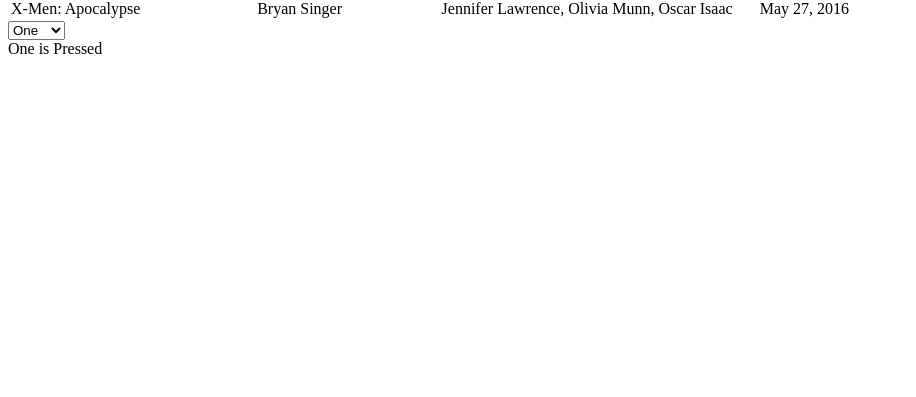
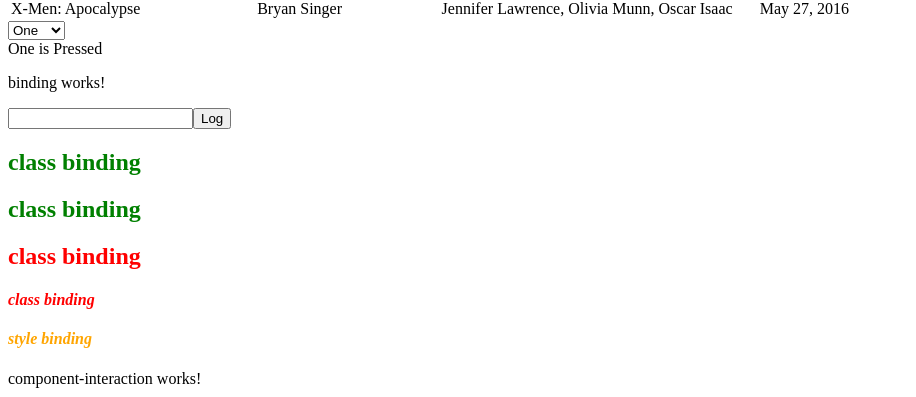
Before and after one commit to kirans4976/AngularApp, an Angular app: page / in a window 1280 px wide. Shown: the part 555-952 px from the top of the page, without its empty margins (0-916 px from the left). Before the commit the page ends 800 px from the top, so only its background shows below. Built offline with nearby package versions, Linux system fonts and the light colour scheme.

Commit message:
Added Binding,Interaction componets

```diff
--- a/src/app/app.component.html
+++ b/src/app/app.component.html
@@ -8,3 +8,6 @@
 <input type="button" [disabled]="isDisabled" value="Submit" />
 <!-- app-directives component wii be bind -->
 <app-directives></app-directives>
+<app-binding></app-binding>
+<app-component-interaction (childEvent)="message=$event" [parentData]=" 'Kiran' "></app-component-interaction>
+<h1>{{message}}</h1>
--- a/src/app/app.component.ts
+++ b/src/app/app.component.ts
@@ -11,5 +11,5 @@
 
   imgUrl="https://static.javatpoint.com/tutorial/angular7/images/angular-7-logo.png";
   isDisabled=true;
-
+  public message = "";
 }
--- a/src/app/app.module.ts
+++ b/src/app/app.module.ts
@@ -6,11 +6,15 @@
 import { DirectivesComponent } from './directives/directives.component';
 
 import {FormsModule} from '@angular/forms'; //for using  ngModel in app-directives component
+import { BindingComponent } from './binding/binding.component';
+import { ComponentInteractionComponent } from './component-interaction/component-interaction.component'; //for using  ngModel in app-directives component
 
 @NgModule({
   declarations: [
     AppComponent,
-    DirectivesComponent
+    DirectivesComponent,
+    BindingComponent,
+    ComponentInteractionComponent
   ],
   imports: [
     BrowserModule,
--- /dev/null
+++ b/src/app/binding/binding.component.css
@@ -0,0 +1,11 @@
+.text-success {
+    color: green;
+}
+
+.text-danger {
+    color: red;
+}
+
+.text-special {
+    font-style: italic;
+}
--- /dev/null
+++ b/src/app/binding/binding.component.html
@@ -0,0 +1,26 @@
+<p>binding works!</p>
+<!--Template reference variables-->
+<input #myInput type="text" />
+<button (click)=LogMessage(myInput.value)>Log</button>
+
+
+<!--If we use both html class & property binding then property binding will work-->
+<h2 class="text-success">class binding</h2>
+<h2 [class]="successClass">class binding</h2>
+<!--based on boolean value class applies, this works for single class-->
+<h2 [class.text-danger]="hasError">class binding</h2>
+<h4 [ngClass]="MessageText">class binding</h4>
+<!--[style.color]="hasError ? red: green"-->
+<!-- <h4 [style.color]="''orange''">style binding</h4> -->
+
+
+<h4 [ngStyle]="StyleBinding">style binding</h4>
+
+
+<!--Click event can be assigned to template statement
+(click) = "greeting='Welcome to anguler'"
+{{greeting}}
+
+.ts:
+public greeting = "";
+-->
--- /dev/null
+++ b/src/app/binding/binding.component.ts
@@ -0,0 +1,31 @@
+import { Component, OnInit } from '@angular/core';
+
+@Component({
+  selector: 'app-binding',
+  templateUrl: './binding.component.html',
+  styleUrls: ['./binding.component.css']
+
+})
+export class BindingComponent implements OnInit {
+
+  constructor() { }
+
+  public successClass = "text-success";
+  public hasError = true;
+  public isSpecial=true;
+  LogMessage(msg)
+  {
+    alert(msg);
+  }
+  public MessageText={
+    "text-success":!this.hasError,
+    "text-danger": this.hasError,
+    "text-special":this.isSpecial
+  }
+
+  public StyleBinding={
+    color:"Orange",
+    fontStyle:"italic"
+  }
+
+}
--- /dev/null
+++ b/src/app/component-interaction/component-interaction.component.html
@@ -0,0 +1,4 @@
+<p>component-interaction works!</p>
+<p>hello {{parentData}}</p>
+
+<button (click)="fireEvent()">ChildCompInteraction</button>
--- /dev/null
+++ b/src/app/component-interaction/component-interaction.component.ts
@@ -0,0 +1,27 @@
+import { Component, OnInit, Input, Output ,EventEmitter} from '@angular/core';
+//import { EventEmitter } from 'events';
+
+@Component({
+  selector: 'app-component-interaction',
+  templateUrl: './component-interaction.component.html',
+  styleUrls: ['./component-interaction.component.css']
+})
+export class ComponentInteractionComponent implements OnInit {
+
+  constructor() { }
+  @Input() public parentData;
+  // another syntax
+  // @Input('parentData') public name;
+
+  /* As we have child componet decorator in parent componet we can easlity transfer the data
+  but we didnt have parent  decorators in child componet for this we have to using events  */
+
+  @Output() public childEvent = new EventEmitter();
+  ngOnInit() {
+  }
+  fireEvent()
+  {
+    this.childEvent.emit('hey kiran');
+  }
+
+}
```
Also changed, not shown: src/app/component-interaction/component-interaction.component.css (added), 2 other files (tests, documents, lock files or other folders).
